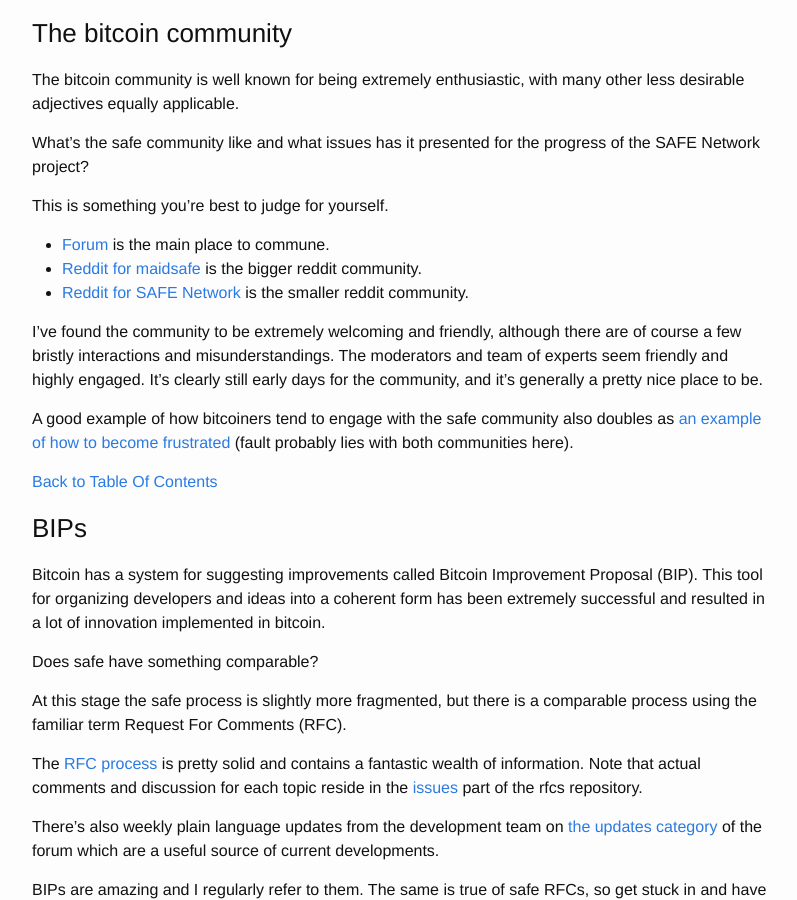
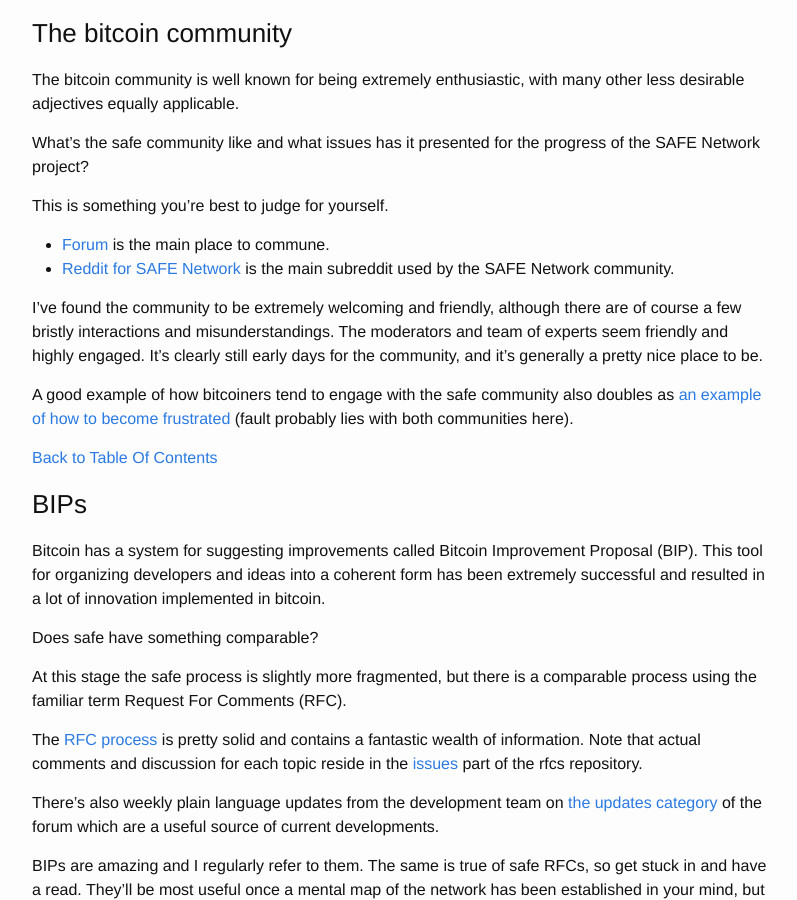
Before and after one commit to safe-network-explained/safe-network-explained.github.io, a Jekyll site: the page built from _posts/2016-05-05-safe-for-bitcoiners.markdown, in a window 1280 px wide and 900 px high, scrolled down 30045 px. Shown: the whole window, without its empty margins (238-1035 px from the left). Built offline with Jekyll 4.4.1, drawn with Linux system fonts in a browser that asks for light colours.

Commit message:
Update reddit links
see https://safenetforum.org/t/reddit-migration-to-r-safenetwork/20334

```diff
--- a/_posts/2016-05-05-safe-for-bitcoiners.markdown
+++ b/_posts/2016-05-05-safe-for-bitcoiners.markdown
@@ -863,8 +863,7 @@
 This is something you're best to judge for yourself.
 
 * [Forum](https://safenetforum.org/) is the main place to commune.
-* [Reddit for maidsafe](https://www.reddit.com/r/maidsafe) is the bigger reddit community.
-* [Reddit for SAFE Network](https://www.reddit.com/r/safenetwork) is the smaller reddit community.
+* [Reddit for SAFE Network](https://www.reddit.com/r/safenetwork) is the main subreddit used by the SAFE Network community.
 
 I've found the community to be extremely welcoming and friendly, although there are of course a few bristly interactions and misunderstandings. The moderators and team of experts seem friendly and highly engaged. It's clearly still early days for the community, and it's generally a pretty nice place to be.
 
```
